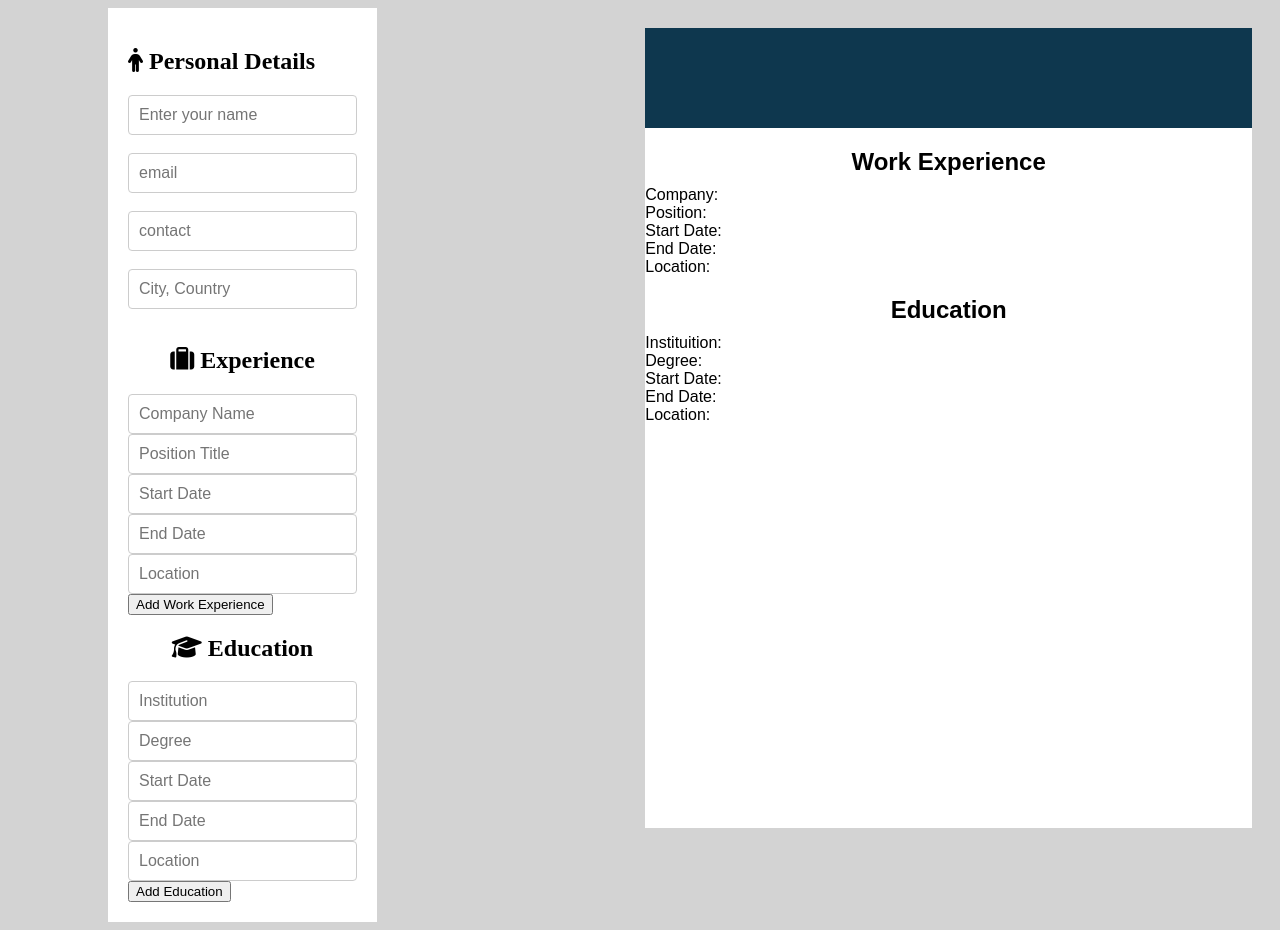
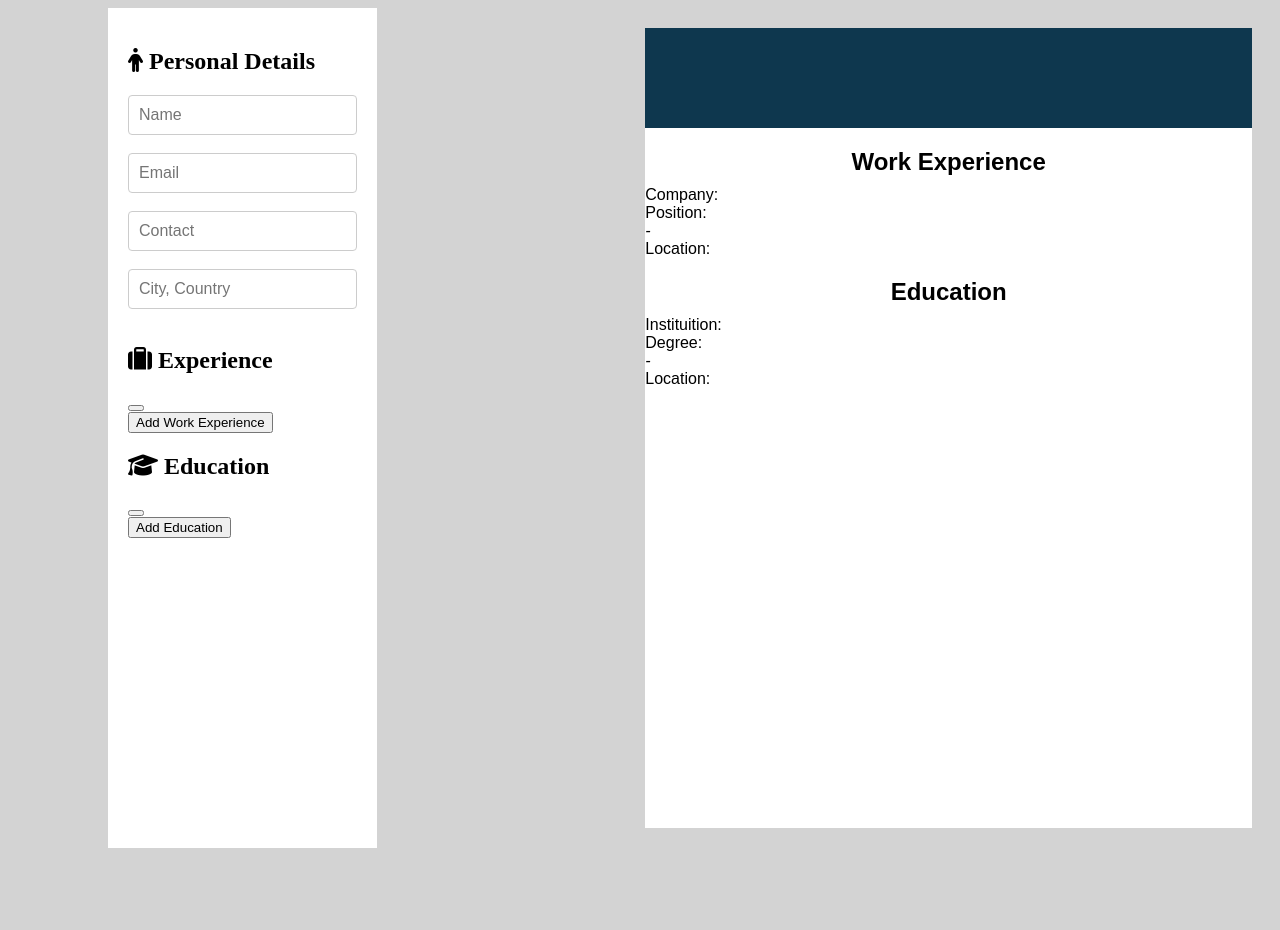
Before and after one commit to Sama-004/cv-app, a React (Vite) app: page / in a window 1280 px wide. After the commit the page ends 856 px from the top, so only its background shows below. Built offline with nearby package versions, Linux system fonts and the light colour scheme.

Commit message:
multiple inputs

```diff
--- a/src/components/PersonalDetails.jsx
+++ b/src/components/PersonalDetails.jsx
@@ -19,21 +19,21 @@ export default function PersonalDetails({
       </h2>
       <input
         type="text"
-        placeholder="Enter your name"
+        placeholder="Name"
         value={name}
         onChange={(e) => setName(e.target.value)}
       />
       <br />
       <input
         type="text"
-        placeholder="email"
+        placeholder="Email"
         value={email}
         onChange={(e) => setEmail(e.target.value)}
       />
       <br />
       <input
         type="text"
-        placeholder="contact"
+        placeholder="Contact"
         value={contact}
         onChange={(e) => setContact(e.target.value)}
       />
--- a/src/components/ResumePreview.jsx
+++ b/src/components/ResumePreview.jsx
@@ -41,11 +41,10 @@ export default function Resumepreview({
               <p>
                 Company: {workEntry.company} <br />
                 Position: {workEntry.position} <br />
-                Start Date: {workEntry.startDate} <br />
-                End Date: {workEntry.endDate} <br />
+                <i className="date">
+                  {workEntry.startDate} - {workEntry.endDate} <br />
+                </i>
                 Location: {workEntry.location} <br />
-                {/* Company: {workEntry.company} <br />
-                Company: {workEntry.company} <br /> */}
               </p>
             </div>
           ))}
@@ -57,8 +56,9 @@ export default function Resumepreview({
               <p>
                 Instituition: {educationEntry.institution} <br />
                 Degree: {educationEntry.degree} <br />
-                Start Date: {educationEntry.startDate} <br />
-                End Date: {educationEntry.endDate} <br />
+                <i className="date">
+                  {educationEntry.startDate} - {educationEntry.endDate} <br />
+                </i>
                 Location: {educationEntry.location} <br />
               </p>
             </div>
--- a/src/components/WorkandEducation.jsx
+++ b/src/components/WorkandEducation.jsx
@@ -1,4 +1,5 @@
 import PropTypes from "prop-types";
+import { useState } from "react";
 import "../App.css";
 
 export default function WorkandEducation({
@@ -7,94 +8,131 @@ export default function WorkandEducation({
   education,
   setEducation,
 }) {
+  const [selectedExperience, setSelectedExperience] = useState(null);
+
   const handleAddWork = () => {
     setWork([
       ...work,
       {
+        name: `Experience ${work.length + 1}`,
         company: "",
         position: "",
         startDate: "",
         endDate: "",
         location: "",
-        // description: "",
       },
     ]);
   };
+
   const handleAddEducation = () => {
     setEducation([
       ...education,
-      { institution: "", degree: "", startDate: "", endDate: "", location: "" },
+      { name: `Education ${education.length + 1}`, details: "" },
     ]);
   };
 
-  const handleWorkChange = (index, property, value) => {
+  const handleWorkChange = (index, field, value) => {
     const updatedWork = [...work];
-    updatedWork[index][property] = value;
+    updatedWork[index][field] = value;
     setWork(updatedWork);
   };
 
-  const handleEducationChange = (index, field, value) => {
+  const handleEducationDetailsChange = (index, field, value) => {
     const updatedEducation = [...education];
     updatedEducation[index][field] = value;
     setEducation(updatedEducation);
   };
+
   return (
     <div className="input-container">
       <div>
         <h2 className="exp-form">
           <i className="fa-solid fa-suitcase"></i> Experience
         </h2>
+        <div>
           {work.map((workEntry, index) => (
             <div key={index}>
+              <button onClick={() => setSelectedExperience(index)}>
+                {workEntry.name}
+              </button>
+            </div>
+          ))}
+        </div>
+        <button onClick={handleAddWork}>Add Work Experience</button>
+      </div>
+      {selectedExperience !== null && work[selectedExperience] ? (
+        <div>
+          <h2>{work[selectedExperience].name}</h2>
+          {work[selectedExperience] ? (
+            <div>
               <input
                 type="text"
                 placeholder="Company Name"
-              value={workEntry.company}
+                value={work[selectedExperience].company}
                 onChange={(e) =>
-                handleWorkChange(index, "company", e.target.value)
+                  handleWorkChange(
+                    selectedExperience,
+                    "company",
+                    e.target.value
+                  )
                 }
               />
               <br />
               <input
                 type="text"
                 placeholder="Position Title"
-              value={workEntry.position}
+                value={work[selectedExperience].position}
                 onChange={(e) =>
-                handleWorkChange(index, "position", e.target.value)
+                  handleWorkChange(
+                    selectedExperience,
+                    "position",
+                    e.target.value
+                  )
                 }
               />
               <br />
-            {/* company: "", position: "", startDate: "", endDate: "", location: "", */}
               <input
                 type="text"
                 placeholder="Start Date"
-              value={workEntry.startDate}
+                value={work[selectedExperience].startDate}
                 onChange={(e) =>
-                handleWorkChange(index, "startDate", e.target.value)
+                  handleWorkChange(
+                    selectedExperience,
+                    "startDate",
+                    e.target.value
+                  )
                 }
               />
               <br />
               <input
                 type="text"
                 placeholder="End Date"
-              value={workEntry.endDate}
+                value={work[selectedExperience].endDate}
                 onChange={(e) =>
-                handleWorkChange(index, "endDate", e.target.value)
+                  handleWorkChange(
+                    selectedExperience,
+                    "endDate",
+                    e.target.value
+                  )
                 }
               />
               <br />
               <input
                 type="text"
                 placeholder="Location"
-              value={workEntry.location}
+                value={work[selectedExperience].location}
                 onChange={(e) =>
-                handleWorkChange(index, "location", e.target.value)
+                  handleWorkChange(
+                    selectedExperience,
+                    "location",
+                    e.target.value
+                  )
                 }
               />
             </div>
-        ))}
-        <button onClick={handleAddWork}>Add Work Experience</button>
+          ) : null}
         </div>
+      ) : null}
       <div>
         <h2 className="edu-form">
           {" "}
@@ -102,55 +140,34 @@ export default function WorkandEducation({
         </h2>
         {education.map((educationEntry, index) => (
           <div key={index}>
-            <input
-              type="text"
-              placeholder="Institution"
-              value={educationEntry.institution}
-              onChange={(e) =>
-                handleEducationChange(index, "institution", e.target.value)
-              }
-            />
-            <br />
-            <input
-              type="text"
-              placeholder="Degree"
-              value={educationEntry.degree}
-              onChange={(e) =>
-                handleEducationChange(index, "degree", e.target.value)
-              }
-            />
-            <br />
-            <input
-              type="text"
-              placeholder="Start Date"
-              value={educationEntry.startDate}
-              onChange={(e) =>
-                handleEducationChange(index, "startDate", e.target.value)
-              }
-            />
-            <br />
-            <input
-              type="text"
-              placeholder="End Date"
-              value={educationEntry.endDate}
-              onChange={(e) =>
-                handleEducationChange(index, "endDate", e.target.value)
-              }
-            />
-            <br />
-            <input
-              type="text"
-              placeholder="Location"
-              value={educationEntry.location}
-              onChange={(e) =>
-                handleEducationChange(index, "location", e.target.value)
-              }
-            />
-            <br />
+            <button onClick={() => setSelectedExperience(index)}>
+              {educationEntry.name}
+            </button>
           </div>
         ))}
         <button onClick={handleAddEducation}>Add Education</button>
       </div>
+      {selectedExperience !== null && education[selectedExperience] ? (
+        <div>
+          <h2>{education[selectedExperience].name}</h2>
+          {education[selectedExperience].details ? (
+            <div>
+              <input
+                type="text"
+                placeholder="Details"
+                value={education[selectedExperience].details}
+                onChange={(e) =>
+                  handleEducationDetailsChange(
+                    selectedExperience,
+                    "details",
+                    e.target.value
+                  )
+                }
+              />
+            </div>
+          ) : null}
+        </div>
+      ) : null}
     </div>
   );
 }
```
Also changed, not shown: src/components/Test.jsx (added, +169 -0 lines). Lines whose indentation alone changed are shown as unchanged.
